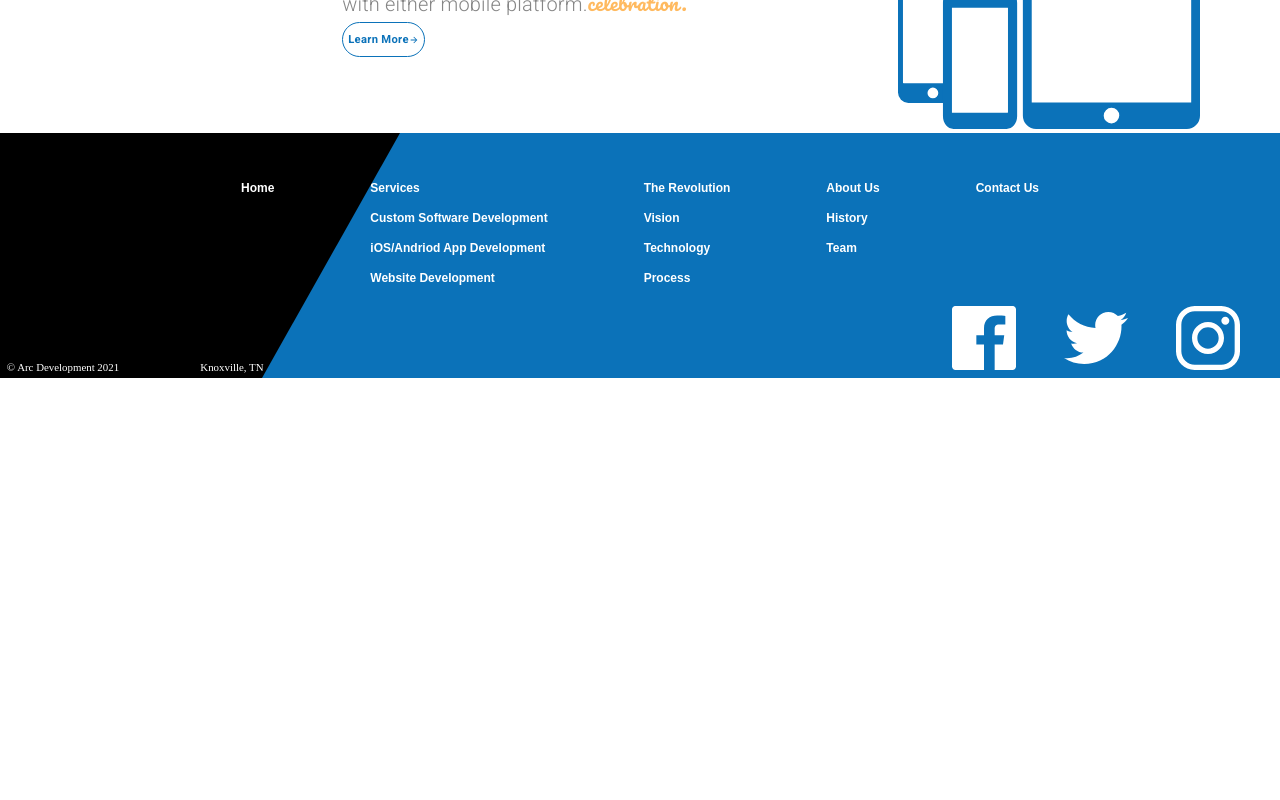
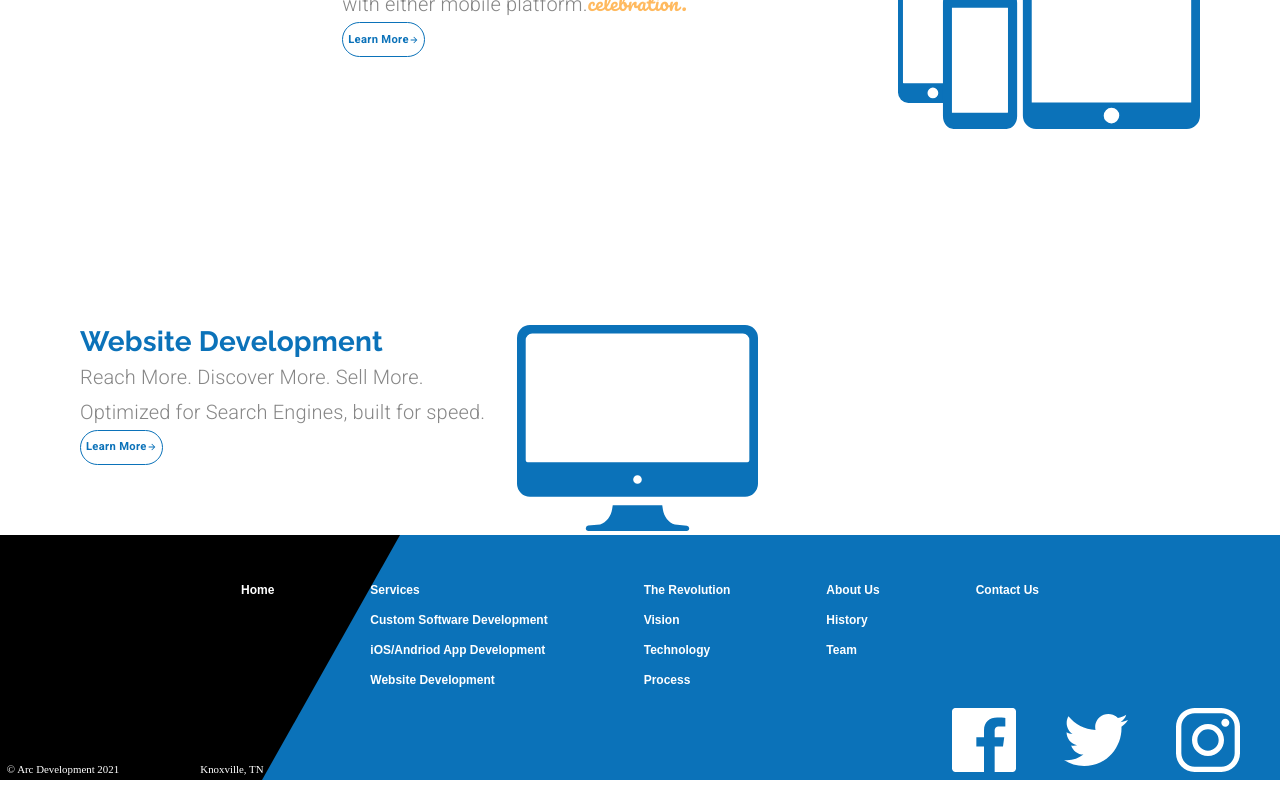
Before and after one commit to cr31293/arc, a React (Create React App) app: page / in a window 1280 px wide. Shown: the part 1317-2117 px from the top of the page. Before the commit the page ends 1715 px from the top, so only its background shows below. Built offline with nearby package versions, Linux system fonts and the light colour scheme.

Commit message:
website dev block added to landing page

```diff
--- a/src/components/ui/LandingPage.js
+++ b/src/components/ui/LandingPage.js
@@ -10,6 +10,7 @@
 import animationData from "../../animations/landinganimation/data";
 import customSoftwareIcon from "../../assets/Custom Software Icon.svg";
 import mobileAppsIcon from "../../assets/mobileIcon.svg";
+import websitesIcon from "../../assets/websiteIcon.svg";
 
 const useStyles = makeStyles((theme) => ({
   animation: {
@@ -213,6 +214,35 @@
               </Grid>
           </Grid>
         </Grid>
+        <Grid item>
+          {" "}
+          {/*-----Websites Block-----*/}
+          <Grid container direction="row" justify={matchesSM ? "center" : undefined}
+          className={classes.serviceContainer}>
+              <Grid item style={{ marginLeft: matchesSM ? 0 : "5em", textAlign: matchesSM ? "center" : undefined }}>
+                <Typography variant="h4">
+                  Website Development
+                </Typography>
+                <Typography variant="subtitle1" className={classes.subtitle}>
+                  Reach More. Discover More. Sell More.
+                </Typography>
+                <Typography variant="subtitle1">
+                  Optimized for Search Engines, built for speed.
+                </Typography>
+                <Button variant="outlined" className={classes.learnButton}>
+                <span stye={{ marginRight: 10}}>Learn More</span>
+                <ButtonArrow
+                  width={10}
+                  height={10}
+                  fill={theme.palette.common.blue}
+                />
+                </Button>
+              </Grid>
+              <Grid item>
+                <img className={classes.icon} alt="website icon" src={websitesIcon} />
+              </Grid>
+          </Grid>
+        </Grid>
       </Grid>
     </>
   );
```
Also changed, not shown: 1 other file (tests, documents, lock files or other folders).
